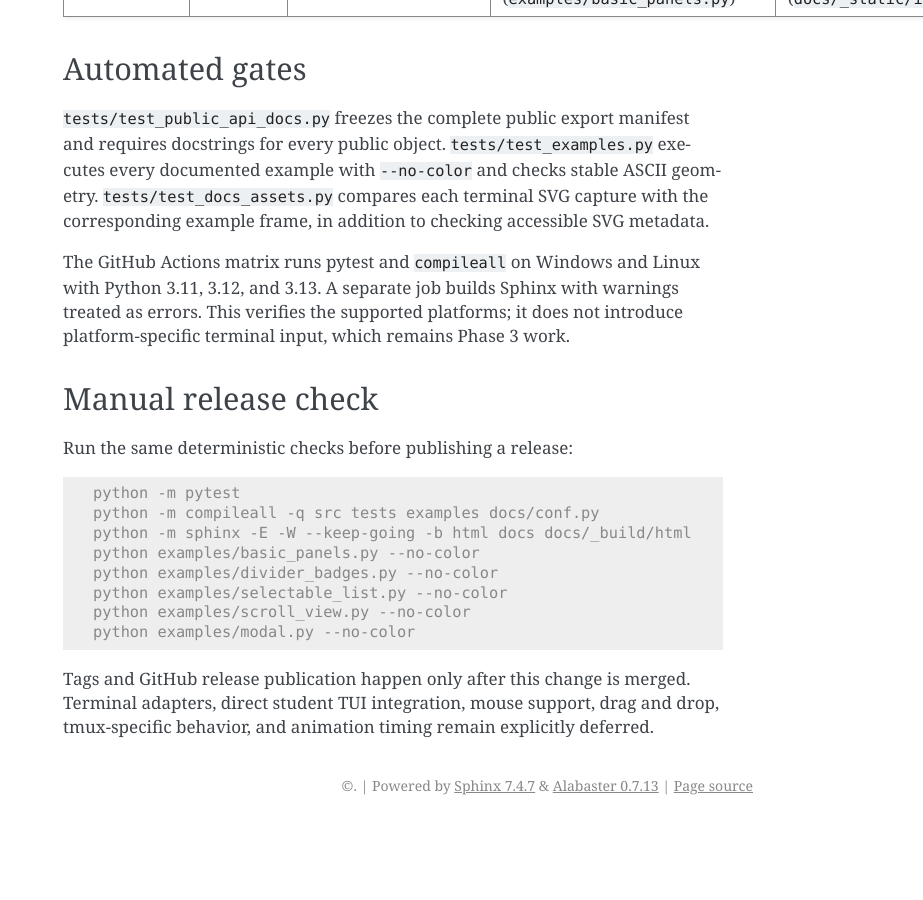
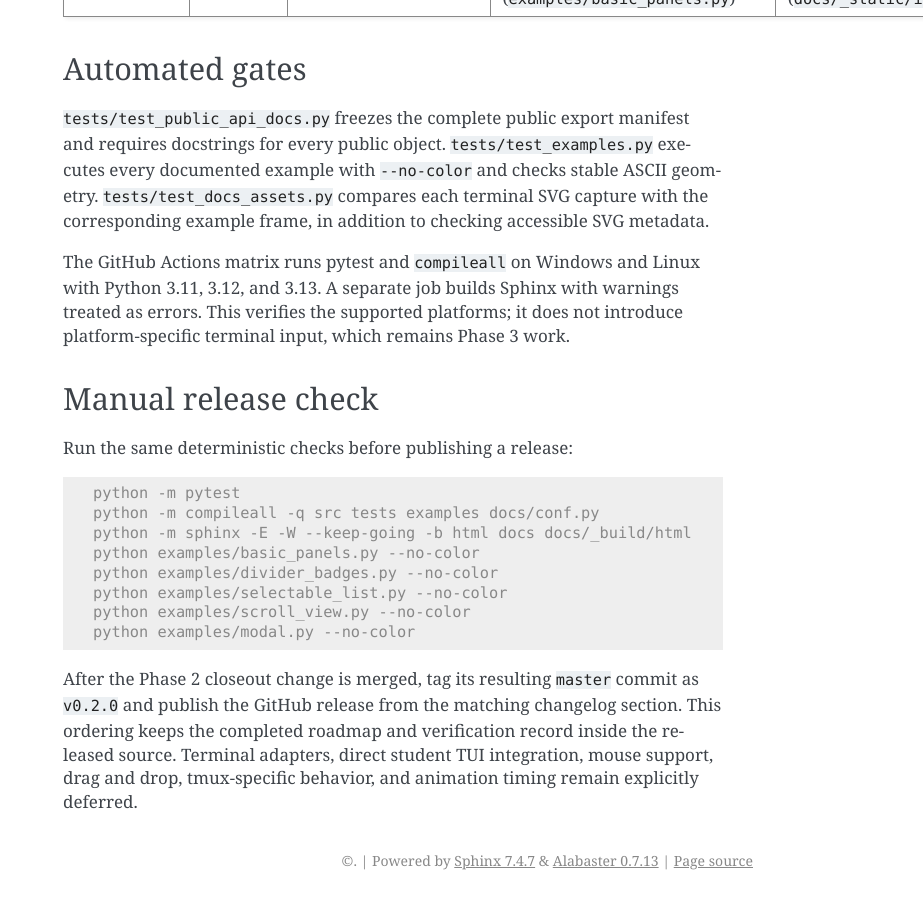
Before and after one commit to TheBitPoets/thebitlab-tui, a Sphinx documentation site: the page built from docs/architecture/phase-2-verification.rst, in a window 1280 px wide and 900 px high, scrolled down 777 px. Shown: the whole window, without its empty margins (357-1280 px from the left). Built offline with Sphinx 7.4.7, drawn with Linux system fonts in a browser that asks for light colours; before the commit the page ends 1602 px from its top, so only the background shows below that.

Commit message:
docs: close Phase 2 roadmap (#22)

```diff
--- a/docs/architecture/phase-2-verification.rst
+++ b/docs/architecture/phase-2-verification.rst
@@ -105,6 +105,8 @@ Run the same deterministic checks before publishing a release:
    python examples/scroll_view.py --no-color
    python examples/modal.py --no-color
 
-Tags and GitHub release publication happen only after this change is merged. Terminal adapters,
-direct student TUI integration, mouse support, drag and drop, tmux-specific behavior, and animation
-timing remain explicitly deferred.
+After the Phase 2 closeout change is merged, tag its resulting ``master`` commit as ``v0.2.0`` and
+publish the GitHub release from the matching changelog section. This ordering keeps the completed
+roadmap and verification record inside the released source. Terminal adapters, direct student TUI
+integration, mouse support, drag and drop, tmux-specific behavior, and animation timing remain
+explicitly deferred.
```
Also changed, not shown: docs/roadmap.md (+4 -2 lines).
